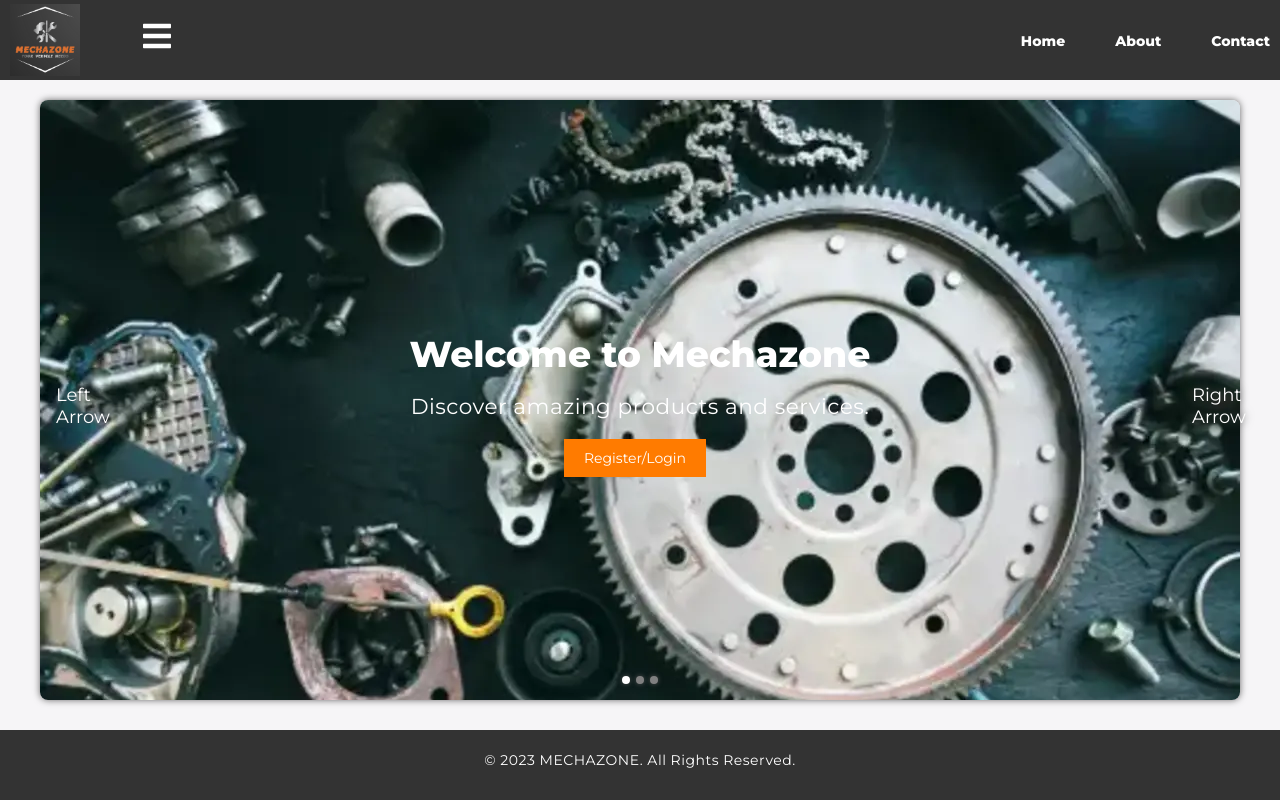
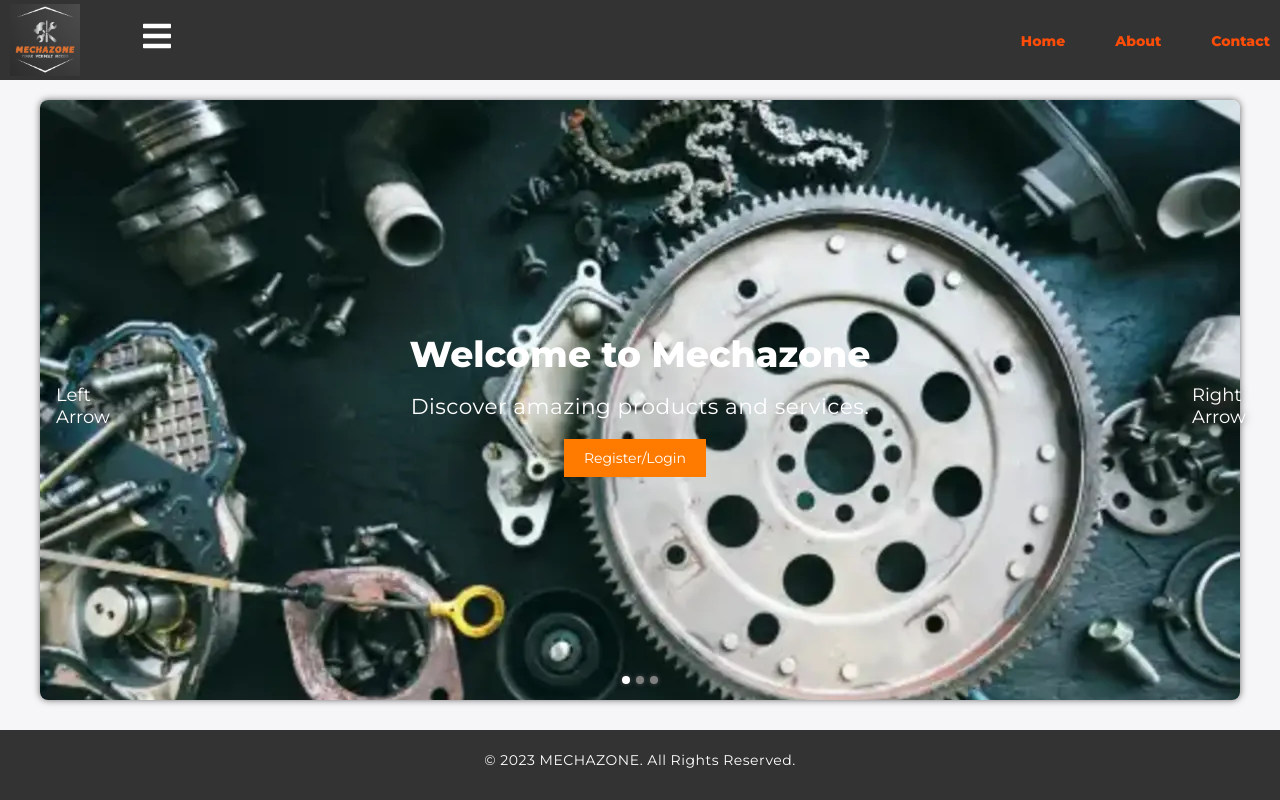
Before and after one commit to KNagaPrasad/MechaZone, a React (Create React App) app in the folder my-react/: page / in a window 1280 px wide. Built offline with nearby package versions, Linux system fonts and the light colour scheme.

Commit message:
MEC-20: Added logout functionality to the project

```diff
--- a/my-react/src/App.js
+++ b/my-react/src/App.js
@@ -5,12 +5,14 @@
 import ContactUs from './components/ContactInfo';
 import SignupPage from './components/Component';
 import LoginPage from './components/Component';
+import Navigation from './Links/Navigation';
 import Header from './components/Header';
 import Footer from './components/Footer';
 import './App.css';
 import Dashboard from './components/Dashboard';
 import Cars from './components/Car';
 import Bikes from './components/Bike';
+import Logout from './components/Logout';
 import Settings from './components/Settings';
 
 function App() {
@@ -18,6 +20,7 @@
     <Router>
       <div className="App">
         <Header />
+        <Navigation/>
         <Routes>
           <Route path="/" element={<HomePage />} />
           <Route path="/about" element={<AboutUs />} />
@@ -28,6 +31,7 @@
           <Route path ="/cars" element={<Cars/>}/>
           <Route path ="/bikes" element={<Bikes/>}/>
           <Route path ="/settings" element={<Settings/>}/>
+          <Route path ="/logout" element={<Logout/>}/>
 
         </Routes>
         <Footer />
--- /dev/null
+++ b/my-react/src/CSS/Navigation.css
@@ -0,0 +1,16 @@
+.navigation ul {
+    list-style: none;
+    padding: 0;
+    margin: 0;
+  }
+
+  .navigation ul li {
+    display: inline;
+    margin-right: 300px;
+  }
+
+  .navigation ul li a {
+    text-decoration: none;
+    color: #fd4d08;
+    font-weight: bold;
+  }
--- /dev/null
+++ b/my-react/src/Constants.js
@@ -0,0 +1 @@
+export const API_URL = "http://localhost:5000"
--- /dev/null
+++ b/my-react/src/Links/Navigation.js
@@ -0,0 +1,13 @@
+// Navigation.js
+import React from 'react';
+import { Link } from 'react-router-dom';
+import '../CSS/Navigation.css';
+
+function Navigation() {
+  return (
+    <nav className="navigation">
+    </nav>
+  );
+}
+
+export default Navigation;
--- /dev/null
+++ b/my-react/src/components/Logout.js
@@ -0,0 +1,24 @@
+import React, { useEffect } from "react";
+import { useDispatch, useSelector } from "react-redux";
+import { useNavigate } from "react-router-dom";
+import { removeUser } from "../redux/Actions/UserActions";
+
+const Logout = () => {
+    const userFromRedux = useSelector(state => state?.userInfo?.user);
+    const dispatch = useDispatch();
+    const navigate = useNavigate();
+    useEffect(() => {
+        if(userFromRedux) {
+            dispatch(removeUser());
+        }
+        if(!userFromRedux) {
+            navigate("/");
+        }
+    }, [userFromRedux]);
+    return (
+        <>
+        </>
+    )
+}
+
+export default Logout;
```
